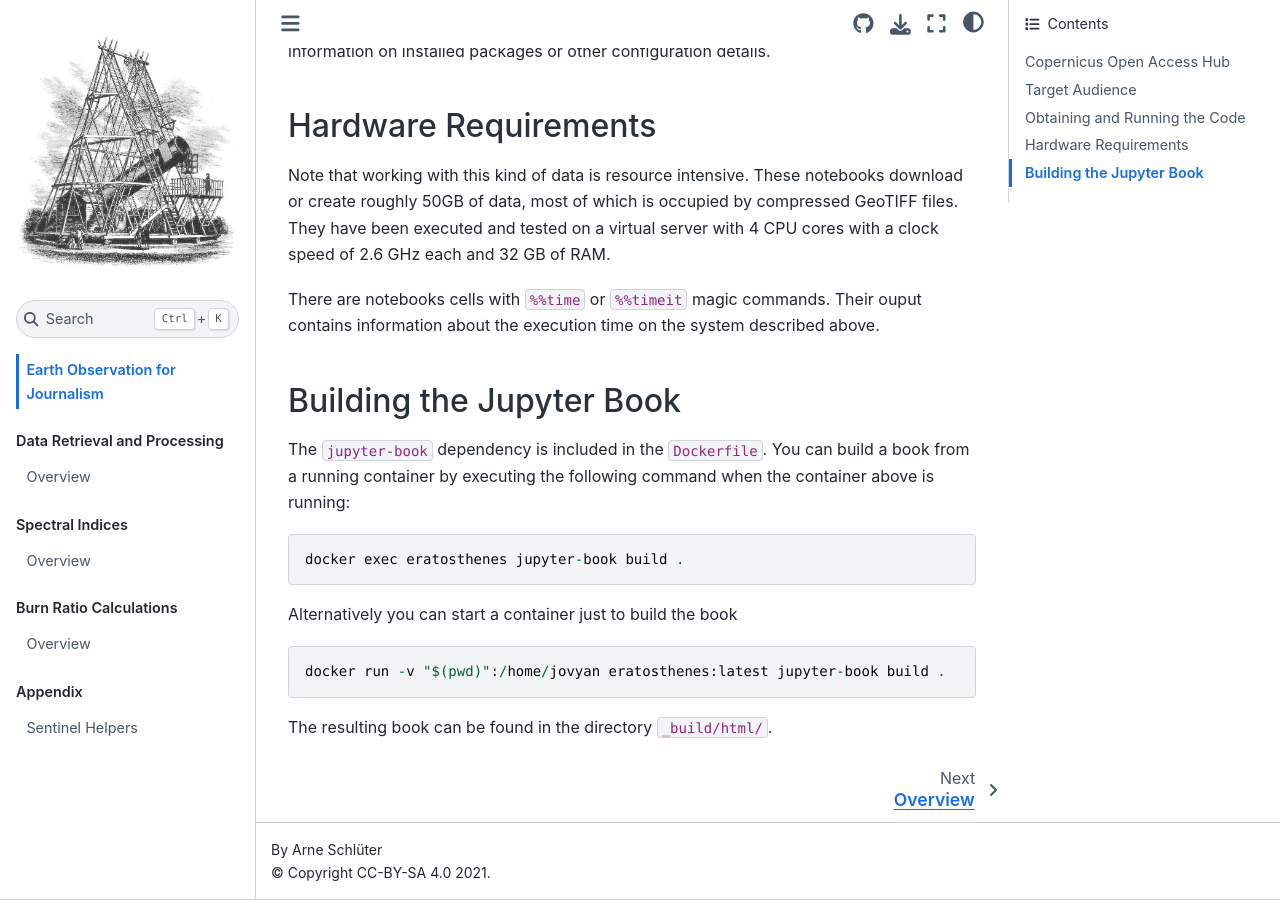
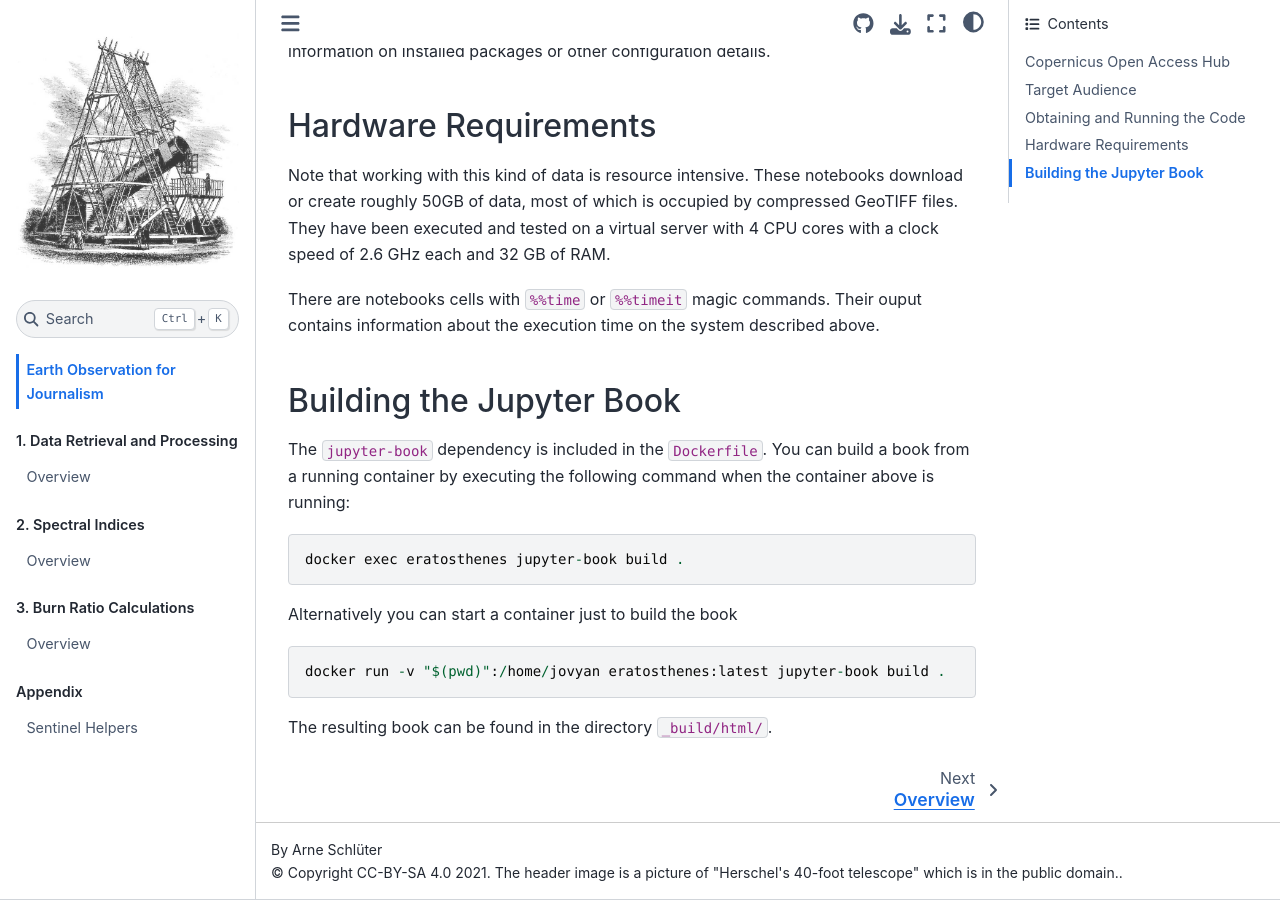
Before and after one commit to rrrnld/earth-observation-for-journalism, a Jupyter Book: the page built from README.md, in a window 1280 px wide and 900 px high, scrolled down 1355 px. Built offline with Jupyter Book 1.0.4 settings and Sphinx 7.4.7 and the Sphinx Book theme 1.1.4, drawn with Linux system fonts in a browser that asks for light colours; pages that are not in the unit, such as notebooks, are missing from menus.

Commit message:
Refine notebooks and add section numbers

```diff
--- a/_config.yml
+++ b/_config.yml
@@ -7,7 +7,7 @@
 # Book settings
 title: Earth Observation for Journalism  # The title of the book. Will be placed in the left navbar.
 author: Arne Schlüter  # The author of the book
-copyright: "CC-BY-SA 4.0 2021"  # Copyright year to be placed in the footer
+copyright: "CC-BY-SA 4.0 2021. The header image is a picture of \"Herschel's 40-foot telescope\" which is in the public domain."  # Copyright year to be placed in the footer
 logo: great-forty-foot-telescope-wikipedia.png  # A path to the book logo
 execute:
   execute_notebooks: "off"
--- a/_toc.yml
+++ b/_toc.yml
@@ -1,14 +1,14 @@
 # Table of contents
 # Learn more at https://jupyterbook.org/customize/toc.html
 - file: "README.md"
-- part: "Data Retrieval and Processing"
+- part: "1. Data Retrieval and Processing"
   chapters:
   - file: "sources/01-overview.md"
   - file: "sources/01a-download-process.ipynb"
   - file: "sources/01b-visualization.ipynb"
   - file: "sources/01c-coverage-analysis.ipynb"
   - file: "sources/01d-true-color-mosaic.ipynb"
-- part: "Spectral Indices"
+- part: "2. Spectral Indices"
   chapters:
   - file: "sources/02-overview.md"
   - file: "sources/02a-area-of-interest-definition-and-product-download.ipynb"
@@ -19,7 +19,7 @@
     - file: "sources/02d-cloud-masks.ipynb"
   - file: "sources/02b-timeseries.ipynb"
   - file: "sources/02e-spectral-indices.ipynb"
-- part: "Burn Ratio Calculations"
+- part: "3. Burn Ratio Calculations"
   chapters:
   - file: "sources/03-overview.md"
   - file: "sources/03a-area-of-interest-definition-and-product-download.ipynb"
```
Also changed, not shown: 2 other files.
